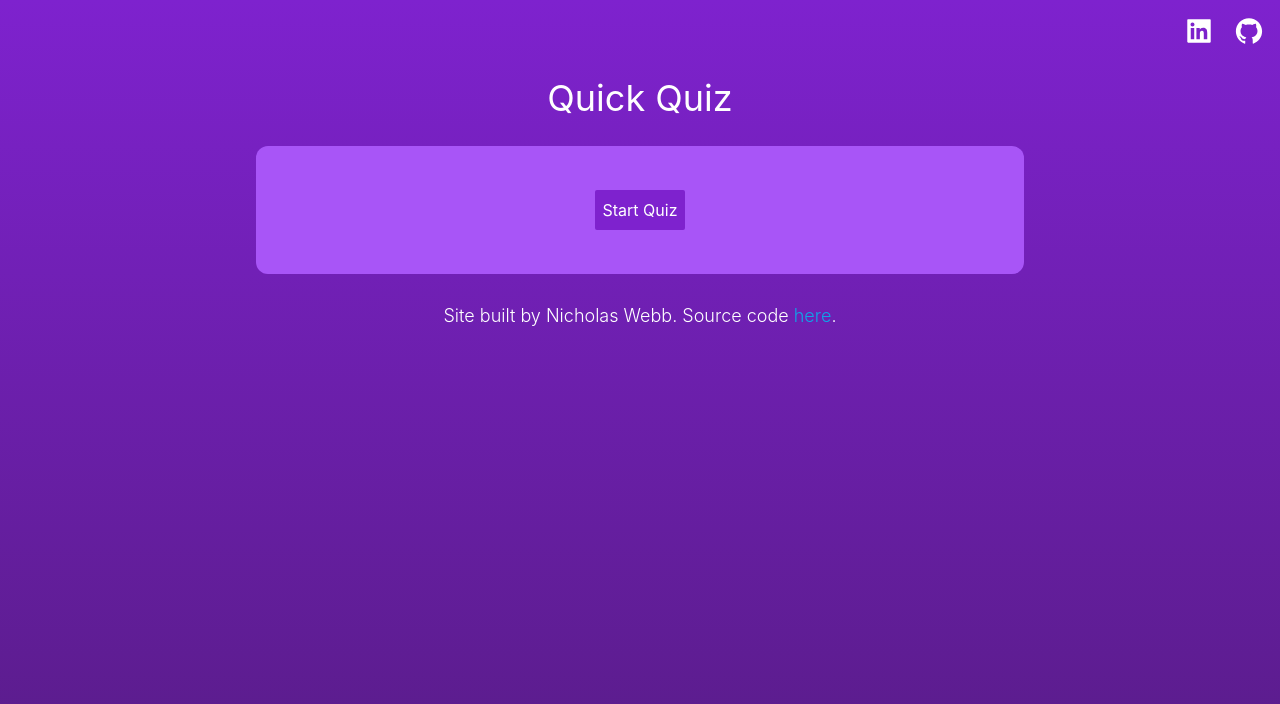
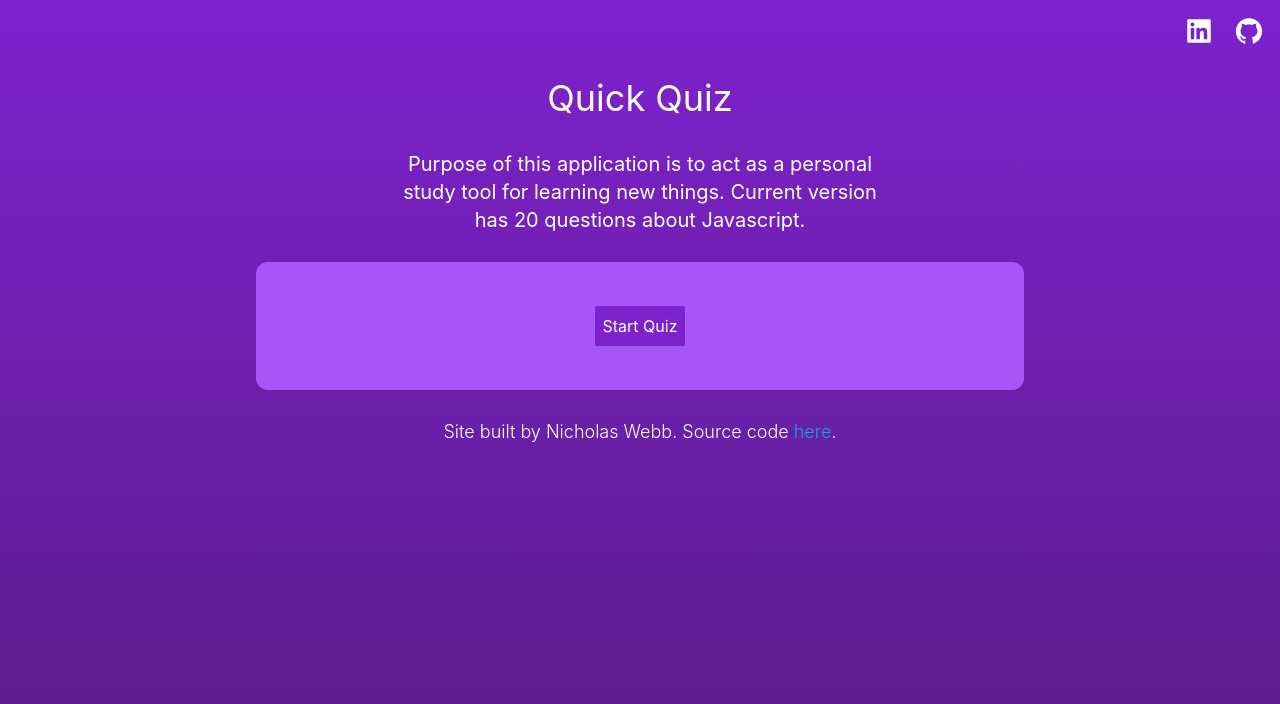
Before and after one commit to nwebb123/quiz-app-react, a React (Create React App) app: page / in a window 1280 px wide. Shown: the top 704 px of the page. Built offline with nearby package versions, Linux system fonts and the light colour scheme.

Commit message:
Update MainMenu.js

```diff
--- a/src/Components/MainMenu.js
+++ b/src/Components/MainMenu.js
@@ -7,6 +7,9 @@ function MainMenu() {
 
   return (
     <>
+      <div className="text-white text-xl max-w-lg p-2 m-2 mx-auto text-center">
+        Purpose of this application is to act as a personal study tool for learning new things. Current version has 20 questions about Javascript.
+      </div>
       <div className="m-3">
         <div className="py-10 mx-auto max-w-3xl flex justify-center bg-purple-500 rounded-xl">
           <button
```
